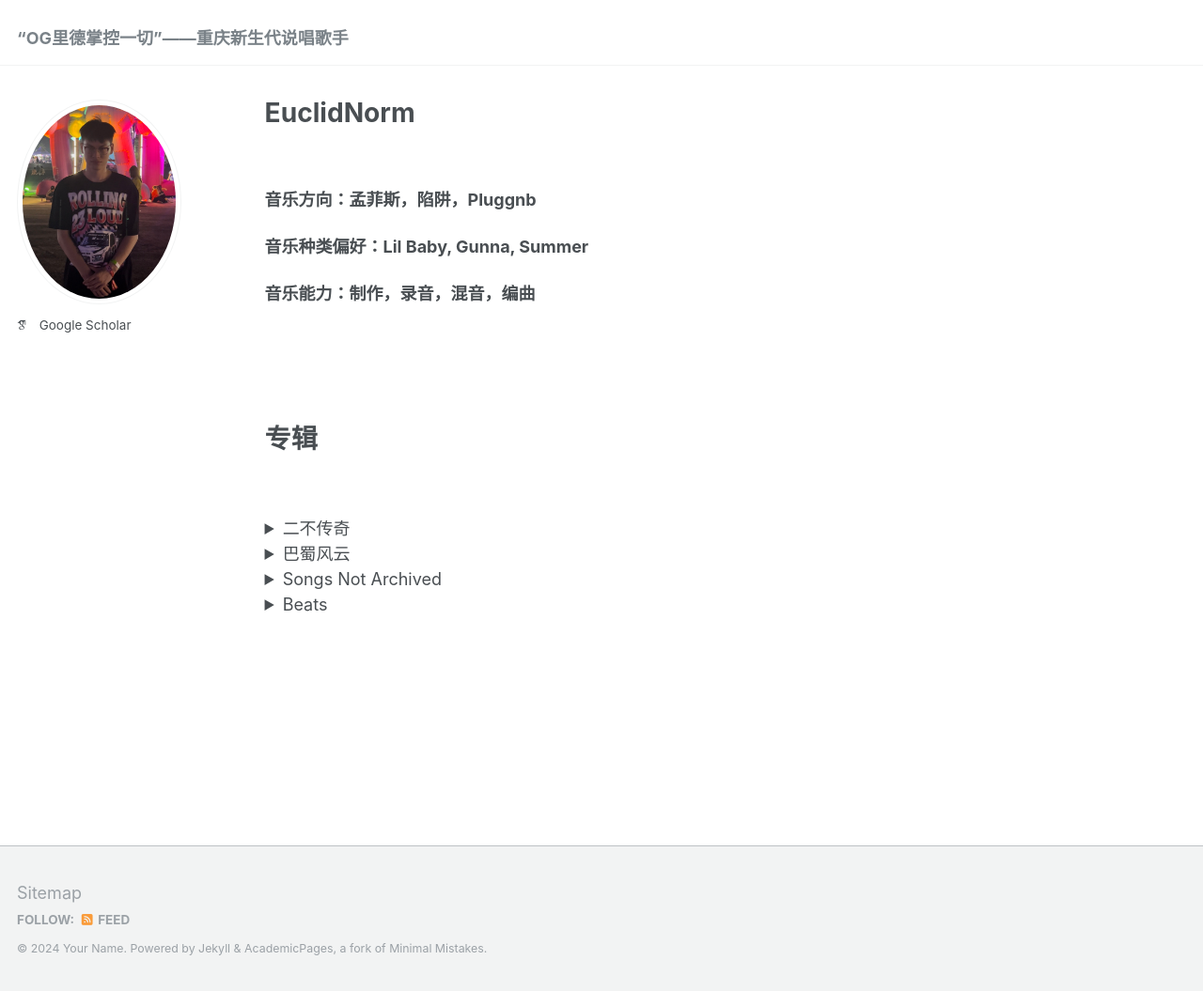
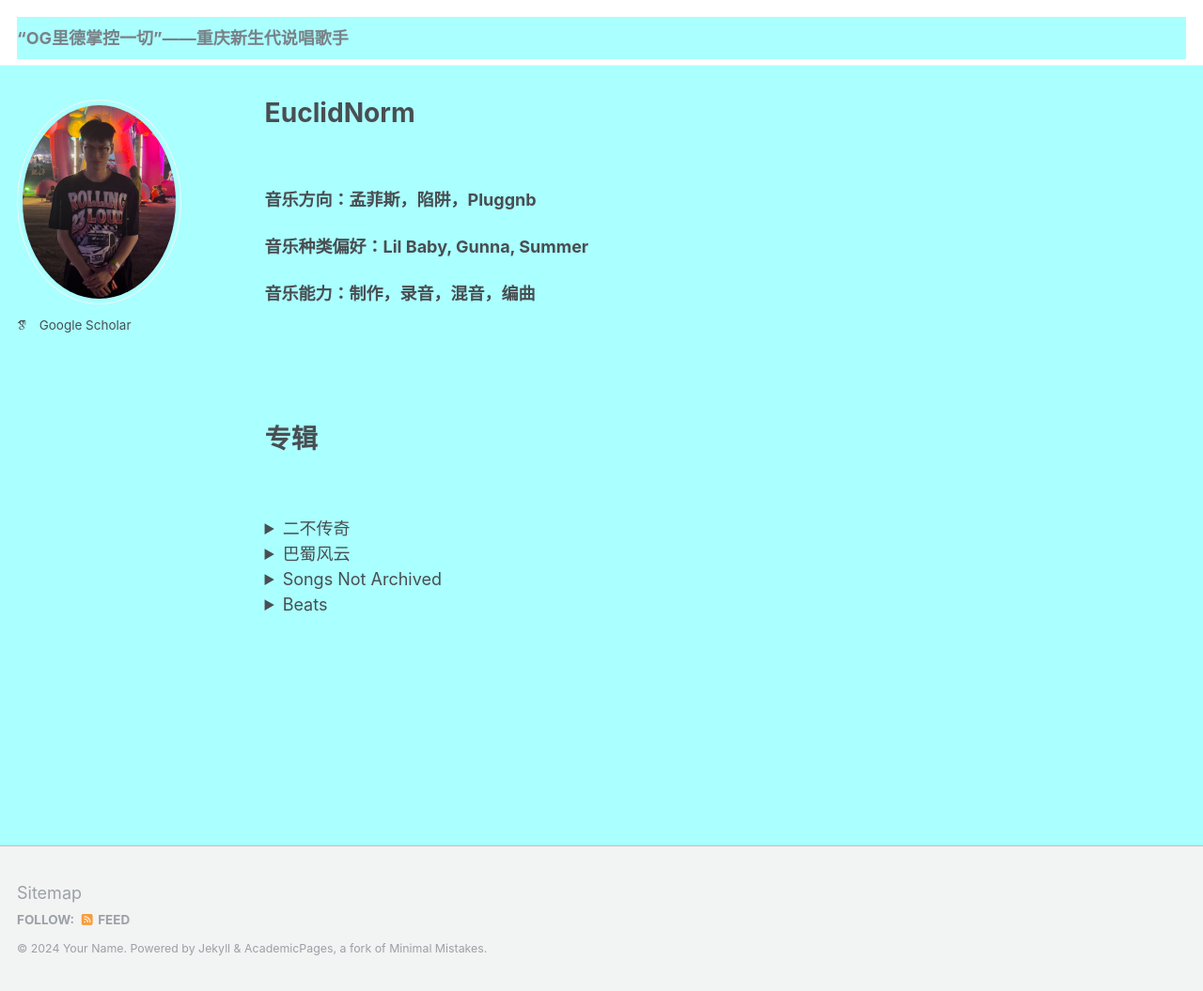
Before and after one commit to BSITA-CQ/BSITA-CQ.github.io, a Jekyll site: the page built from _pages/about.md, in a window 1280 px wide and 1055 px high. Shown: the whole window at 94% size. Built offline with Jekyll 4.4.1, drawn with Linux system fonts in a browser that asks for light colours; some web fonts are replaced.

Commit message:
Update _variables.scss

```diff
--- a/_sass/_variables.scss
+++ b/_sass/_variables.scss
@@ -62,7 +62,7 @@ $light-gray                 : mix(#fff, $gray, 50%);
 $lighter-gray               : mix(#fff, $gray, 90%);
 
 $body-color                 : #fff;
-$background-color           : #fff;
+$background-color           : #aff;
 $code-background-color      : #fafafa;
 $code-background-color-dark : $light-gray;
 $text-color                 : $dark-gray;
```
